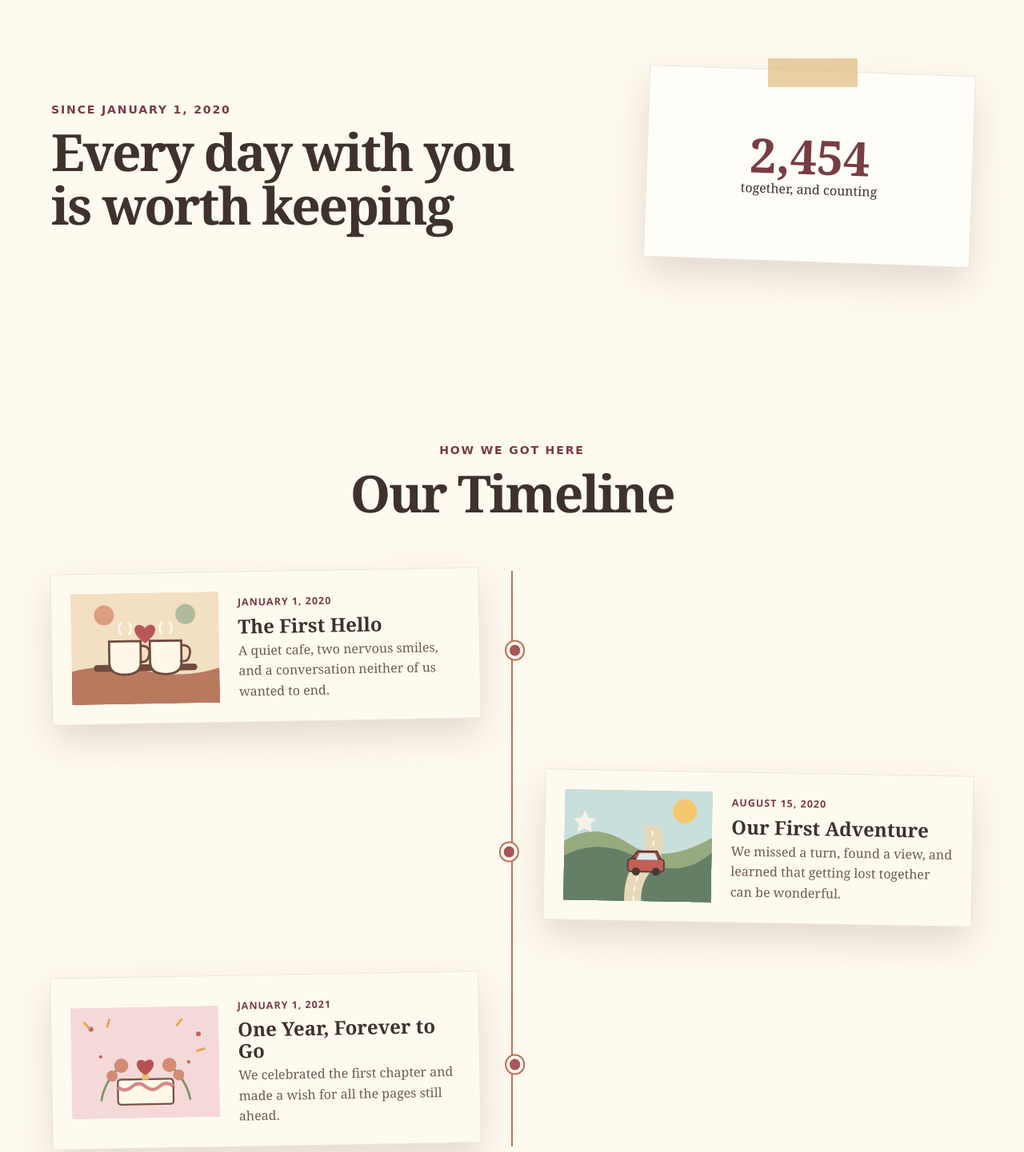
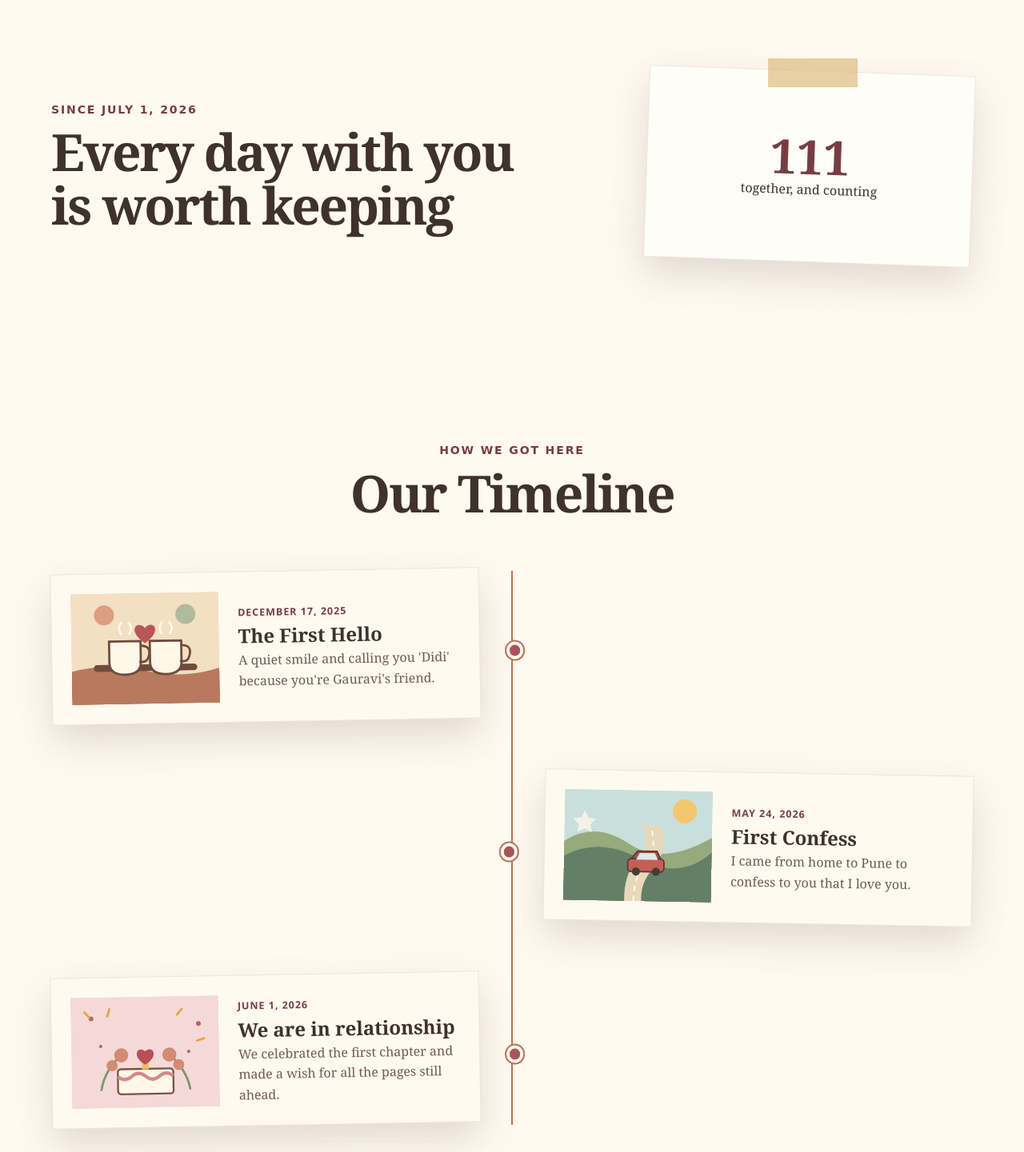
Before and after one commit to Soumalya-Mondal/Webiste-Build, a plain HTML site: page index.html in a window 1280 px wide. Shown: the part 760-2201 px from the top of the page at 80% size. Drawn offline with Linux system fonts and the light colour scheme.

Commit message:
Add Some Personalized Message

```diff
--- a/asset/js/script.js
+++ b/asset/js/script.js
@@ -44,7 +44,7 @@ function initializeScrapbook() {
   const story = document.getElementById("story");
 
   if (daysCount) {
-    const startDate = new Date(2020, 0, 1);
+    const startDate = new Date(2026, 5, 1);
     daysCount.textContent = formatDaysTogether(calculateDaysTogether(startDate, new Date()));
   }
 
--- a/index.html
+++ b/index.html
@@ -12,7 +12,7 @@
     <a class="skip-link" href="#main-content">Skip to our story</a>
 
     <header class="hero">
-      <p class="eyebrow">A scrapbook for</p>
+      <p class="eyebrow">A lovestory for</p>
       <h1>Kanchan &amp; Soumalya</h1>
       <p>For every ordinary day that became unforgettable because we shared it.</p>
       <a class="story-link" href="#story">Start Our Story</a>
@@ -21,7 +21,7 @@
     <main id="main-content">
       <section id="story" class="story-section" aria-labelledby="story-title">
         <div class="section-heading">
-          <p class="eyebrow">Since January 1, 2020</p>
+          <p class="eyebrow">Since July 1, 2026</p>
           <h2 id="story-title">Every day with you is worth keeping</h2>
         </div>
         <div class="days-card">
@@ -39,24 +39,24 @@
           <li class="timeline-entry">
             <img src="asset/images/memory-first-meeting.svg" alt="Illustration of two warm drinks at the cafe where we first met" width="800" height="600">
             <div>
-              <time datetime="2020-01-01">January 1, 2020</time>
+              <time datetime="2025-12-17">December 17, 2025</time>
               <h3>The First Hello</h3>
-              <p>A quiet cafe, two nervous smiles, and a conversation neither of us wanted to end.</p>
+              <p>A quiet smile and calling you 'Didi' because you're Gauravi's friend.</p>
             </div>
           </li>
           <li class="timeline-entry">
             <img src="asset/images/memory-road-trip.svg" alt="Illustration of our little car crossing sunlit hills" width="800" height="600">
             <div>
-              <time datetime="2020-08-15">August 15, 2020</time>
-              <h3>Our First Adventure</h3>
-              <p>We missed a turn, found a view, and learned that getting lost together can be wonderful.</p>
+<time datetime="2026-05-24">May 24, 2026</time>
+               <h3>First Confess</h3>
+              <p>I came from home to Pune to confess to you that I love you.</p>
             </div>
           </li>
           <li class="timeline-entry">
             <img src="asset/images/memory-celebration.svg" alt="Illustration of an anniversary cake, flowers, and confetti" width="800" height="600">
             <div>
-              <time datetime="2021-01-01">January 1, 2021</time>
-              <h3>One Year, Forever to Go</h3>
+              <time datetime="2026-06-01">June 1, 2026</time>
+              <h3>We are in relationship</h3>
               <p>We celebrated the first chapter and made a wish for all the pages still ahead.</p>
             </div>
           </li>
```
